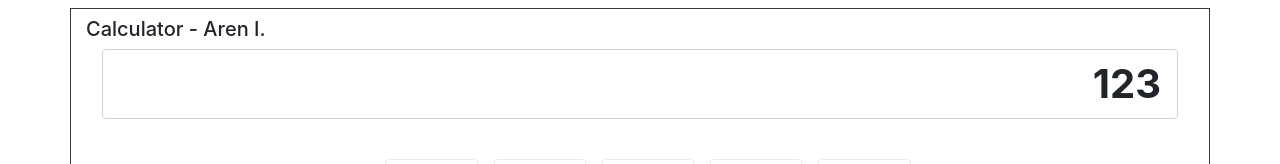
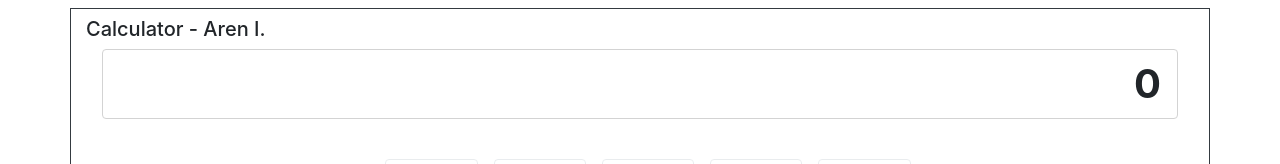
Before and after one commit to arenignacio/calculator, a React (Create React App) app: page / in a window 1280 px wide. Shown: the top 164 px of the page. Built offline with nearby package versions, Linux system fonts and the light colour scheme.

Commit message:
Add base calculation functionality

```diff
--- a/src/components/App.js
+++ b/src/components/App.js
@@ -5,6 +5,7 @@ import toPostfix from './infixToPostfix';
 import calculate from './calcPostfix';
 
 import '../index.scss';
+import infixToPostfix from './infixToPostfix';
 
 /*
 TODO:
@@ -25,15 +26,16 @@ class App extends React.Component {
 	//state controller function
 	handleClick = (newProblem) => {
 		this.setState({ problem: newProblem });
+		this.setState({ solution: calculate(infixToPostfix(newProblem)) });
 	};
 
 	render() {
 		return (
 			<div className="container border border-dark mt-2">
 				<h5 className="pt-2">Calculator - Aren I.</h5>
-				<View problem={this.state.problem} />
+				<View problem={this.state.problem} solution={this.state.solution} />
 				<br />
-				<Keypad problem={this.problemCopy} hClick={this.handleClick} />
+				<Keypad problem={this.state.problem} hClick={this.handleClick} />
 			</div>
 		);
 	}
--- a/src/components/View.js
+++ b/src/components/View.js
@@ -10,7 +10,7 @@ function View(props) {
 				className="d-flex flex-row justify-content-end fs-xl"
 				id="solution"
 			>
-				<strong>{'123'}</strong>
+				<strong>{props.solution || 0}</strong>
 			</span>
 			<div
 				className="equation d-flex flex-row justify-content-end text-black-50 font-weight-bold ls-1 "
```
